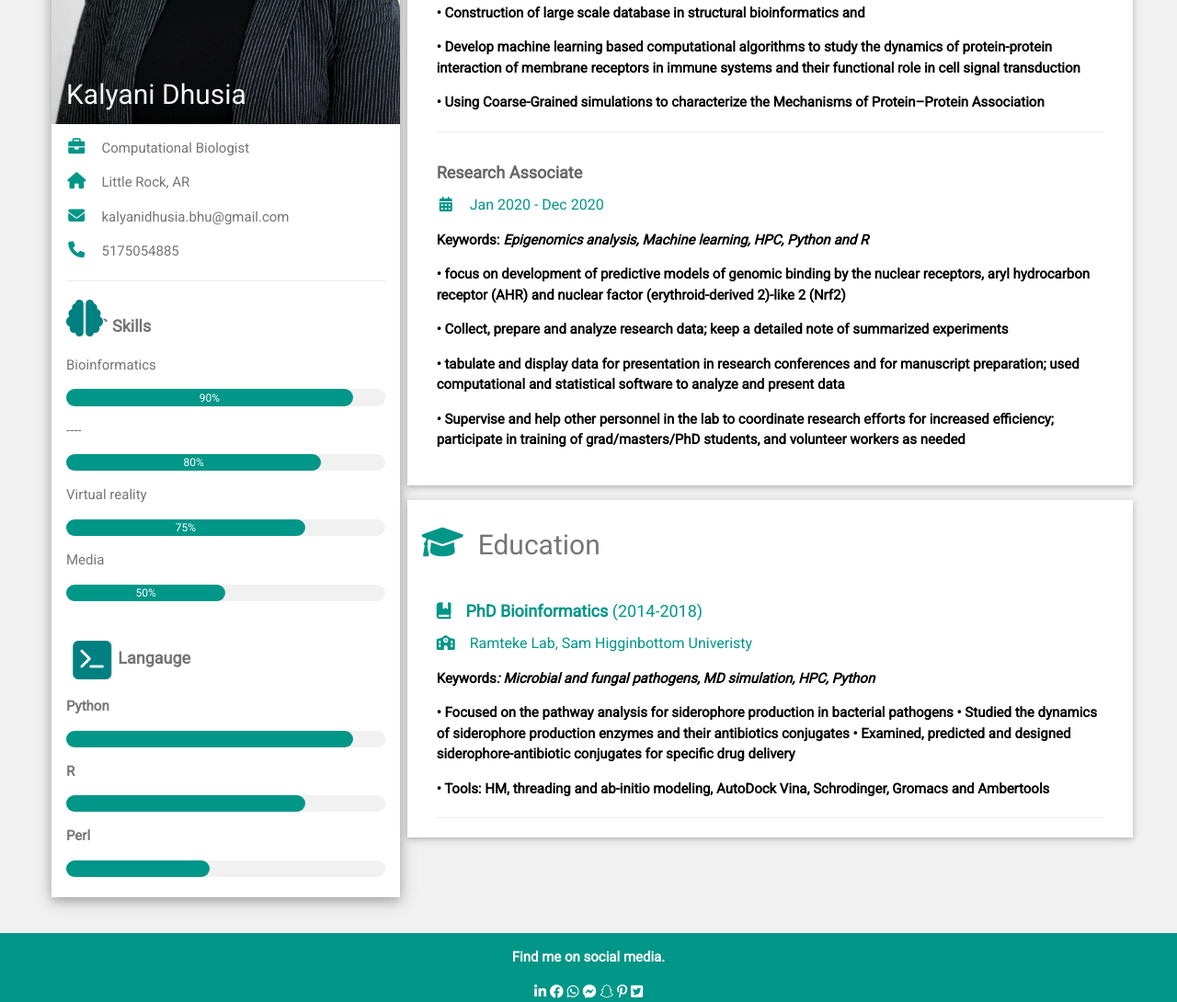
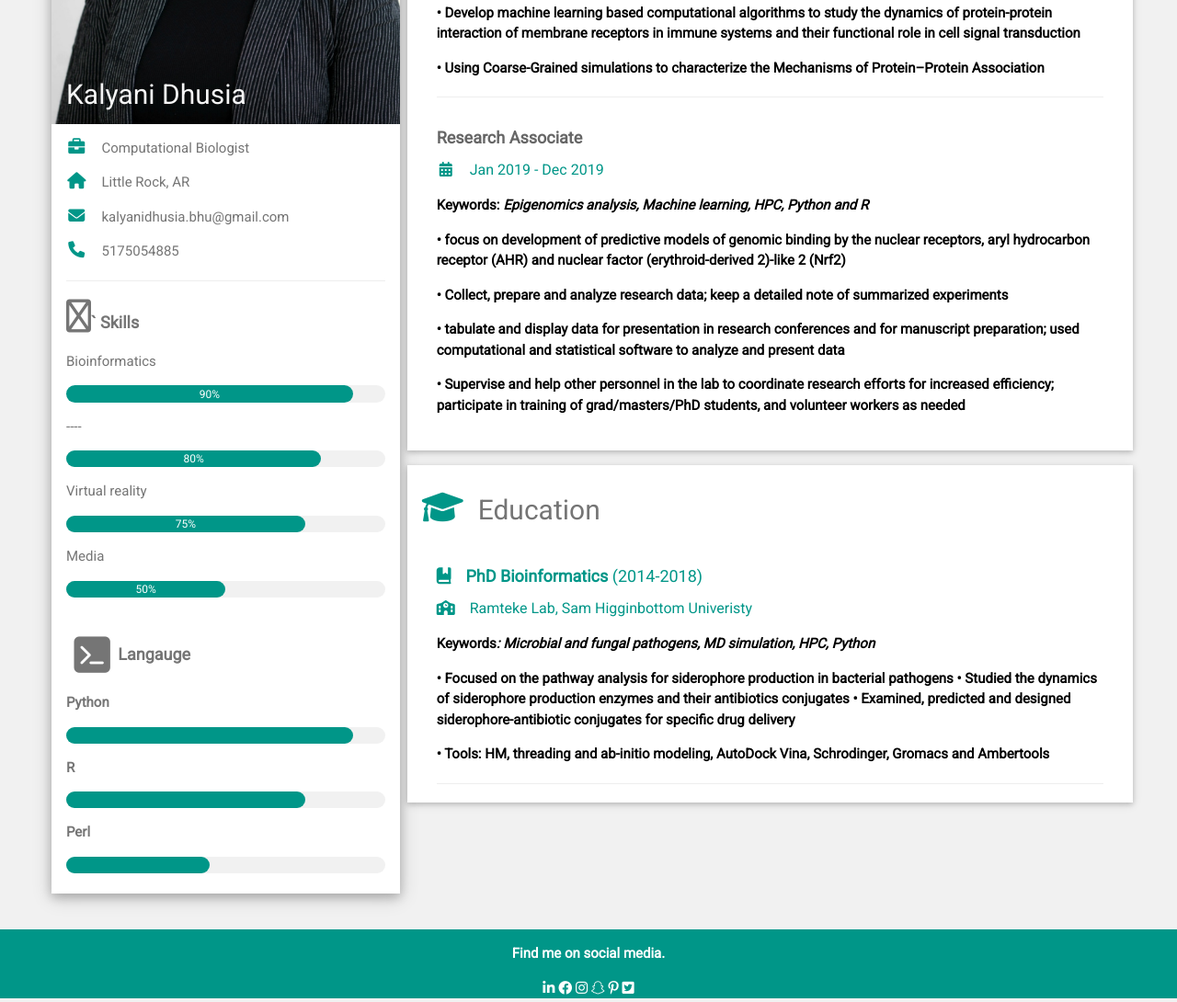
Before and after one commit to kalyanidhusia/kalyanidhusia.github.io, a plain HTML site: page index.html in a window 1280 px wide. Shown: the part 384-1474 px from the top of the page at 92% size. Drawn offline with Linux system fonts and the light colour scheme.

Commit message:
update index.html
update

```diff
--- a/index.html
+++ b/index.html
@@ -6,6 +6,7 @@
 <meta name="viewport" content="width=device-width, initial-scale=1">
 <link rel="stylesheet" href="webdhusia.css">
 <link rel='stylesheet' href='https://fonts.googleapis.com/css?family=Roboto'>
+<!--<link rel="stylesheet" href="https://cdnjs.cloudflare.com/ajax/libs/font-awesome/4.7.0/css/font-awesome.min.css"> -->
 <link rel="stylesheet" href="fontawesome/css/all.css">
 <style>
 html,body,h1,h2,h3,h4,h5,h6 {font-family: "Roboto", sans-serif}
@@ -36,7 +37,9 @@ html,body,h1,h2,h3,h4,h5,h6 {font-family: "Roboto", sans-serif}
           <p><i class="fa fa-phone fa-fw w3-margin-right w3-large w3-text-teal"></i>5175054885</p>
           <hr>
 
-          <p class="w3-large"><b><i class="fas fa-brain fa-2x fa-beat" style='font-size:40px;color:teal;'></i>`    Skills</b></p>
+          <!-- <p class="w3-large"><b><i class="fa fa-cogs custom fa-3x" aria-hidden="true"></i>Skills</b></p> -->
+
+          <p class="w3-large"><b><i class="fa fa-regular fa-brain fa-2x fa-beat"></i>`    Skills</b></p>
           <p>Bioinformatics</p>
           <div class="w3-light-grey w3-round-xlarge w3-small">
             <div class="w3-container w3-center w3-round-xlarge w3-teal" style="width:90%">90%</div>
@@ -59,11 +62,10 @@ html,body,h1,h2,h3,h4,h5,h6 {font-family: "Roboto", sans-serif}
 
           <p class="w3-large w3-text-theme"><b>
             <span class="fa-stack fa-lg">
-              <i class="fa fa-square fa-stack-2x" style='font-size:48px;color:teal;'></i>
+              <i class="fa fa-square fa-stack-2x "></i>
               <i class="fa fa-terminal fa-stack-1x fa-inverse fa-beat"></i>
             </span>Langauge
           </p>
-
           <p>Python</p>
           <div class="w3-light-grey w3-round-xlarge">
             <div class="w3-round-xlarge w3-teal" style="height:18px;width:90%"></div>
@@ -90,8 +92,13 @@ html,body,h1,h2,h3,h4,h5,h6 {font-family: "Roboto", sans-serif}
         <h2 class="w3-text-grey w3-padding-16"><i class="fa fa-suitcase fa-fw w3-margin-right w3-xxlarge w3-text-teal"></i>Work Experience</h2>
         <div class="w3-container">
           <h5 class="w3-opacity"><b>Staff Scientist</b></h5>
-          <h6 class="w3-text-teal"><i class="fa fa-calendar-days fa-fw w3-margin-right"></i>Jan 2022 - <span class="w3-tag w3-teal w3-round">Current</span></h6>
-          <p> .....</p>
+          <h6 class="w3-text-teal"><i class="fa fa-calendar-days fa-fw w3-margin-right"></i>Jan 2022 - <span class="w3-tag w3-teal w3-round">Present</span></h6>
+          <!-- adding comment lines here
+          <p><strong> Keywords:</strong> <i> Medical Database, sql, Python and R </i></p>
+          <p> Assistant Staff Scientist (MMDB) position in the Department of Biochemistry and Molecular Biology  (https://biochemistry.uams.edu/) at the University of Arkansas for Medical Sciences (UAMS)</p>
+          <p>extracts and compiles medical research data from existing databases within the Winthrop P. Rockefeller Cancer Institute. This position works closely with CI faculty to perform targeted database queries </p>
+          <p> and distribute requested data in compliance with IRB rules and regulation. </p>
+          <p> Tools used: MS access, MS-SQL,  python, R </p> -->
           <hr>
         </div>
         <div class="w3-container">
@@ -105,7 +112,7 @@ html,body,h1,h2,h3,h4,h5,h6 {font-family: "Roboto", sans-serif}
         </div>
         <div class="w3-container">
           <h5 class="w3-opacity"><b>Research Associate</b></h5>
-          <h6 class="w3-text-teal"><i class="fa fa-calendar-days fa-fw w3-margin-right"></i>Jan 2020 - Dec 2020</h6>
+          <h6 class="w3-text-teal"><i class="fa fa-calendar-days fa-fw w3-margin-right"></i>Jan 2019 - Dec 2019</h6>
           <p><b> Keywords:</b><i> Epigenomics analysis, Machine learning, HPC, Python and R </i></p>
           <p> • focus on development of predictive models of genomic binding by the nuclear receptors, aryl hydrocarbon receptor (AHR) and nuclear factor (erythroid-derived 2)-like 2 (Nrf2)</p>
           <p> • Collect, prepare and analyze research data; keep a detailed note of summarized experiments </p>
@@ -145,11 +152,9 @@ html,body,h1,h2,h3,h4,h5,h6 {font-family: "Roboto", sans-serif}
 
 <footer class="w3-container w3-teal w3-center w3-margin-top">
   <p>Find me on social media.</p>
-  <a href="https://www.linkedin.com/in/kalyani-dhusia-ph-d-17241370"><i class="fa-brands fa-linkedin-in"></i></a>
-  <a href="https://www.facebook.com/Saheeba"><i class="fa-brands fa-facebook "></i></a>
-  <!-- <i class="fa-brands fa-instagram w3-hover-opacity"></i> -->
-  <a href="https://wa.me/qr/V7FAH6O2TNZ2I1"><i class="fa-brands fa-whatsapp"></i></a>
-  <a href="https://m.me/Saheeba"><i class="fa-brands fa-facebook-messenger"></i></a>
+  <i class="fa-brands fa-linkedin-in"></i>
+  <i class="fa-brands fa-facebook "></i>
+  <i class="fa-brands fa-instagram w3-hover-opacity"></i>
   <i class="fa-brands fa-snapchat w3-hover-opacity"></i>
   <i class="fa-brands fa-pinterest-p w3-hover-opacity"></i>
   <i class="fa-brands fa-twitter-square"></i>
```
